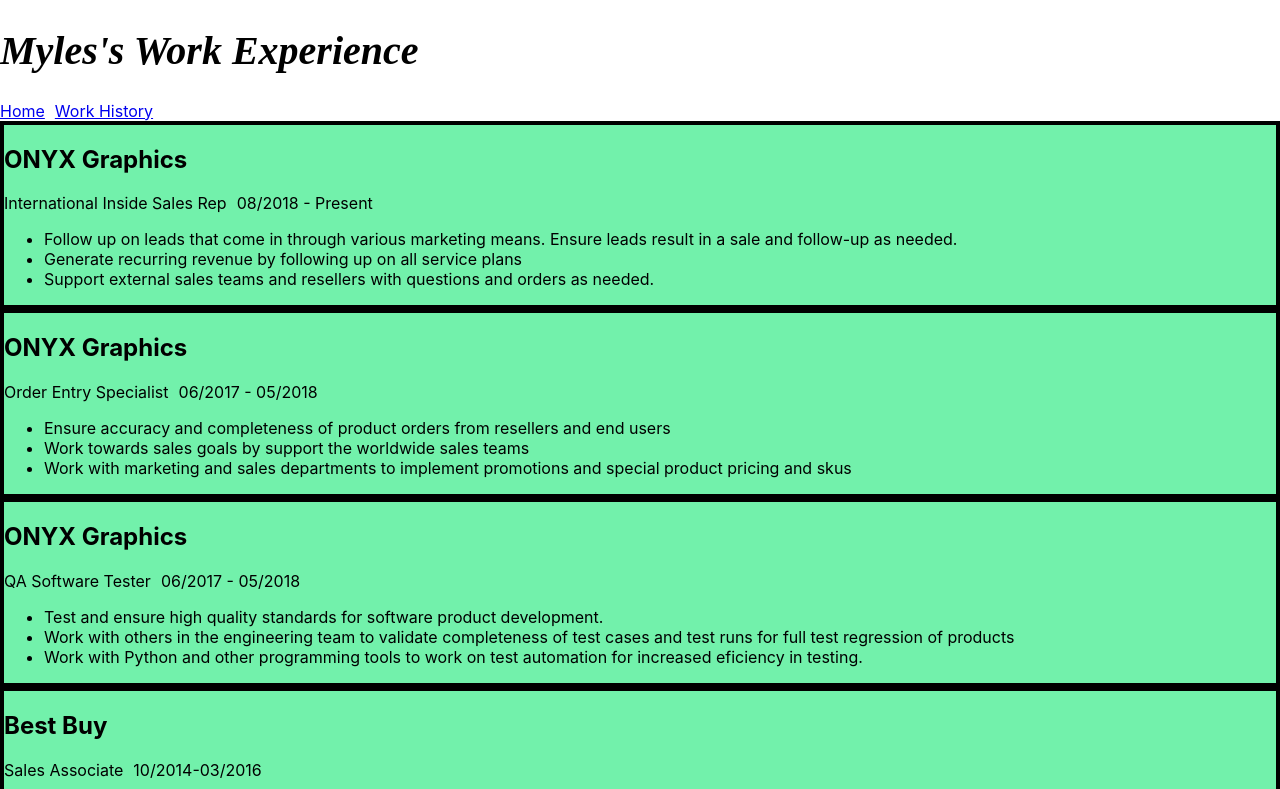
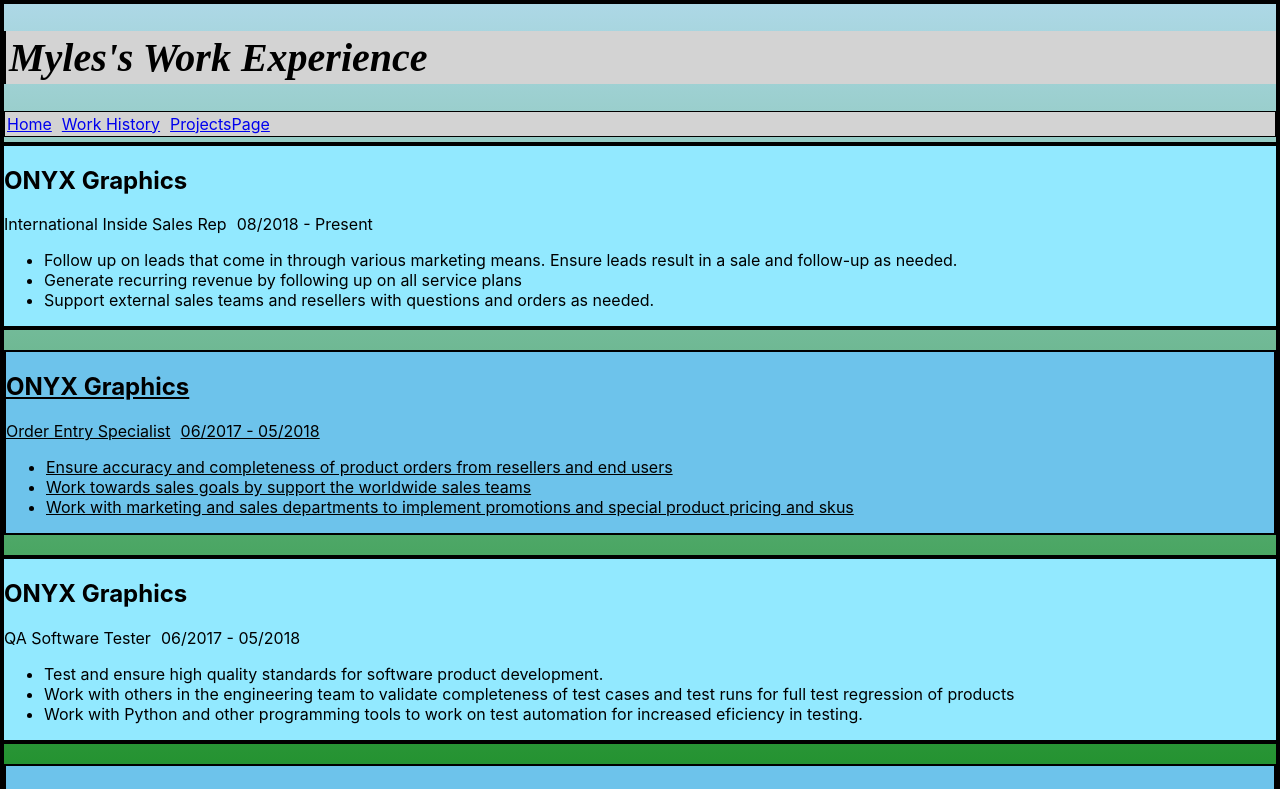
Before and after one commit to Kronicedge/about-me, a React (Create React App) app: page /work-history in a window 1280 px wide. Shown: the top 789 px of the page. Built offline with nearby package versions, Linux system fonts and the light colour scheme.

Commit message:
fixed style, but not done

```diff
--- a/src/AboutMe.js
+++ b/src/AboutMe.js
@@ -1,5 +1,4 @@
-import React, { Component } from 'react';
-import './Style.css';
+import React, { Component } from 'react'
 import SiteNav from './SiteNav'
 
 
@@ -8,14 +7,13 @@
         return (
 
             <div className="about_me">
-                <h1>About Me</h1>
+                <h1>About Myles</h1>
                 <header>
-                    <SiteNav>
-                    </SiteNav>
+                    <SiteNav/>
                 </header>
 
                 <section className="bio">
-                    <img src="https://media.licdn.com/dms/image/C5603AQFW773b85y_Nw/profile-displayphoto-shrink_200_200/0?e=1547683200&v=beta&t=QpRd56M4dViJw99AvSlb-oktg5_ayruUFuEe7UJBE5I" />
+                    <img src="https://media.licdn.com/dms/image/C5603AQFW773b85y_Nw/profile-displayphoto-shrink_200_200/0?e=1547683200&v=beta&t=QpRd56M4dViJw99AvSlb-oktg5_ayruUFuEe7UJBE5I" alt='Self Portrait'/>
                     <span>
                         <h3>My Biography</h3>
                     </span>
--- a/src/App.js
+++ b/src/App.js
@@ -1,17 +1,19 @@
 import React, { Component } from 'react';
-import { BrowserRouter as Router, Route, Switch, Link } from 'react-router-dom'
+import { BrowserRouter as Router, Route, Switch} from 'react-router-dom'
 import './Style.css'
-import AboutMe from './AboutMe.js'
-import WorkExperience from './WorkExperience.js'
+import AboutMe from './AboutMe'
+import WorkExperience from './WorkExperience'
+import ProjectsPage from './ProjectsPage'
 
 class App extends Component {
   render = () => {
     return (
       <Router>
-        <div className="App">
+        <div className='App'>
           <Switch>
-            <Route path="/" exact component={AboutMe} />
-            <Route path="/work-history" component={WorkExperience} />
+            <Route path='/' exact component={AboutMe} />
+            <Route path='/work-history' component={WorkExperience} />
+            <Route path='/projects-page' component={ProjectsPage} />
           </Switch>
         </div>
       </Router>
--- /dev/null
+++ b/src/ProjectItem.js
@@ -0,0 +1,19 @@
+import React, { Component } from 'react'
+
+class ProjectItem extends Component {
+    render = () => {
+        return (
+            <div>
+                <h2>{this.props.name}</h2>
+                <ul>
+                    <p>
+                        <li>{this.props.dates}</li>
+                        <li>{this.props.description}</li>
+                    </p>
+                </ul>
+            </div>
+        )
+    }
+}
+
+export default ProjectItem
--- /dev/null
+++ b/src/ProjectsPage.js
@@ -0,0 +1,29 @@
+import React, { Component } from 'react';
+import SiteNav from './SiteNav'
+import ProjectItem from './ProjectItem'
+
+class ProjectsPage extends Component {
+    render() {
+        return (
+            <div className="projects_page">
+                <header>
+                    <h1>Myles's Projects</h1>
+                    <SiteNav>
+                    </SiteNav>
+                </header>
+                <main className="projects">
+                    <div>
+                        <ProjectItem name='About Me' dates='November 13, 2018 - In Progress' description='A project which acts like an online resume webpage. Including Biography, Work Experience and Projects page'/>
+                    </div>
+
+                    <div>
+                        <ProjectItem name='TV Demo Front End' dates='November 19, 2018 - In Progress' description='This project involves creating a web-based video streaming service akin to Netflix.'/>
+                    </div>
+                </main>
+            </div>
+        )
+    }
+
+}
+
+export default ProjectsPage
--- a/src/SiteNav.js
+++ b/src/SiteNav.js
@@ -7,7 +7,8 @@
         return (
             <nav className='menu'>
                 <Link to={'/'}>Home</Link>
-                <Link to={'work-history'}>Work History</Link>
+                <Link to={'/work-history'}>Work History</Link>
+                <Link to={'/projects-page'}>ProjectsPage</Link>
             </nav>
         )
     }
--- a/src/Style.css
+++ b/src/Style.css
@@ -3,11 +3,18 @@
     font-family: "Times New Roman", Times, serif;
     font-style: italic;
     font-size: 40px;
+    background-color: lightgrey;
+    border-left: 2px solid;
+    padding: 3px;
 }
 
 .menu {
     display: flex;
     justify-content: flex-start;
+    margin-bottom: 5px;
+    background-color: lightgrey;
+    border: 1px solid;
+    padding: 2px;
 }
 
 .menu a {
@@ -36,13 +43,23 @@
     font-style: italic;
 }
 
-.work_experience div:nth-of-type(odd) {
-    background-color: rgb(114, 241, 171);
-    border: 2px solid;
+.experience-entries:nth-of-type(even) {
+    background-color: rgb(185, 134, 24);
+    text-decoration: underline;
+    border-top: 4px solid;
+    border-bottom: 4px solid;
+    margin-bottom: 20px;
+}
+
+.experience-entries:nth-of-type(odd) {
+    background-color: rgb(146, 233, 255);
+    border-top: 4px solid;
+    border-bottom: 4px solid;
+    margin-bottom: 20px;
 
 }
 
-.work_experience div:nth-of-type(even) {
+.experience-entries:nth-of-type(even) {
 
     background-color: rgb(109, 195, 235);
     border: 2px solid;
@@ -79,3 +96,8 @@
 .experience-entries span {
     margin-left: 10px;
 }
+
+.about_me, .work_experience, .projects_page {
+    background-image: linear-gradient(lightblue, green);
+    border: 4px solid;
+}
--- a/src/WorkExperience.js
+++ b/src/WorkExperience.js
@@ -9,26 +9,14 @@
             <div className="work_experience">
                 <header>
                     <h1>Myles's Work Experience</h1>
-                    <SiteNav>
-                    </SiteNav>
+                    <SiteNav />
                 </header>
 
-                <section>
-                    <div className="experience">
-                        <WorkExperienceItem company='ONYX Graphics' jobRole='International Inside Sales Rep' dates='08/2018 - Present' responsibility1='Follow up on leads that come in through various marketing means. Ensure leads result in a sale and follow-up as needed.' responsibility2='Generate recurring revenue by following up on all service plans' responsibility3='Support external sales teams and resellers with questions and orders as needed.'/>
-                    </div>
-
-                    <div className="experience">
-                        <WorkExperienceItem company='ONYX Graphics' jobRole='Order Entry Specialist' dates='06/2017 - 05/2018' responsibility1='Ensure accuracy and completeness of product orders from resellers and end users' responsibility2='Work towards sales goals by support the worldwide sales teams' responsibility3='Work with marketing and sales departments to implement promotions and special product pricing and skus'/>
-                    </div>
-
-                    <div className="experience">
-                        <WorkExperienceItem company='ONYX Graphics' jobRole='QA Software Tester' dates='06/2017 - 05/2018' responsibility1='Test and ensure high quality standards for software product development.' responsibility2='Work with others in the engineering team to validate completeness of test cases and test runs for full test regression of products' responsibility3='Work with Python and other programming tools to work on test automation for increased eficiency in testing.'/>
-                    </div>
-
-                    <div className="experience">
-                        <WorkExperienceItem company='Best Buy' jobRole='Sales Associate' dates='10/2014-03/2016' responsibility1='Keep up-to-date on the latest product information and details, so I can assist customers with making informed decisions' responsibility2='Work towards sales goals to ensure success of the company' responsibility3='Work with multiple departments to build a complete solution for customers and ensure customer satisfaction'/>
-                    </div>
+                <section className='experience'>
+                    <WorkExperienceItem company='ONYX Graphics' jobRole='International Inside Sales Rep' dates='08/2018 - Present' responsibility1='Follow up on leads that come in through various marketing means. Ensure leads result in a sale and follow-up as needed.' responsibility2='Generate recurring revenue by following up on all service plans' responsibility3='Support external sales teams and resellers with questions and orders as needed.' />
+                    <WorkExperienceItem company='ONYX Graphics' jobRole='Order Entry Specialist' dates='06/2017 - 05/2018' responsibility1='Ensure accuracy and completeness of product orders from resellers and end users' responsibility2='Work towards sales goals by support the worldwide sales teams' responsibility3='Work with marketing and sales departments to implement promotions and special product pricing and skus' />
+                    <WorkExperienceItem company='ONYX Graphics' jobRole='QA Software Tester' dates='06/2017 - 05/2018' responsibility1='Test and ensure high quality standards for software product development.' responsibility2='Work with others in the engineering team to validate completeness of test cases and test runs for full test regression of products' responsibility3='Work with Python and other programming tools to work on test automation for increased eficiency in testing.' />
+                    <WorkExperienceItem company='Best Buy' jobRole='Sales Associate' dates='10/2014-03/2016' responsibility1='Keep up-to-date on the latest product information and details, so I can assist customers with making informed decisions' responsibility2='Work towards sales goals to ensure success of the company' responsibility3='Work with multiple departments to build a complete solution for customers and ensure customer satisfaction' />
                 </section>
             </div>
         )
```
